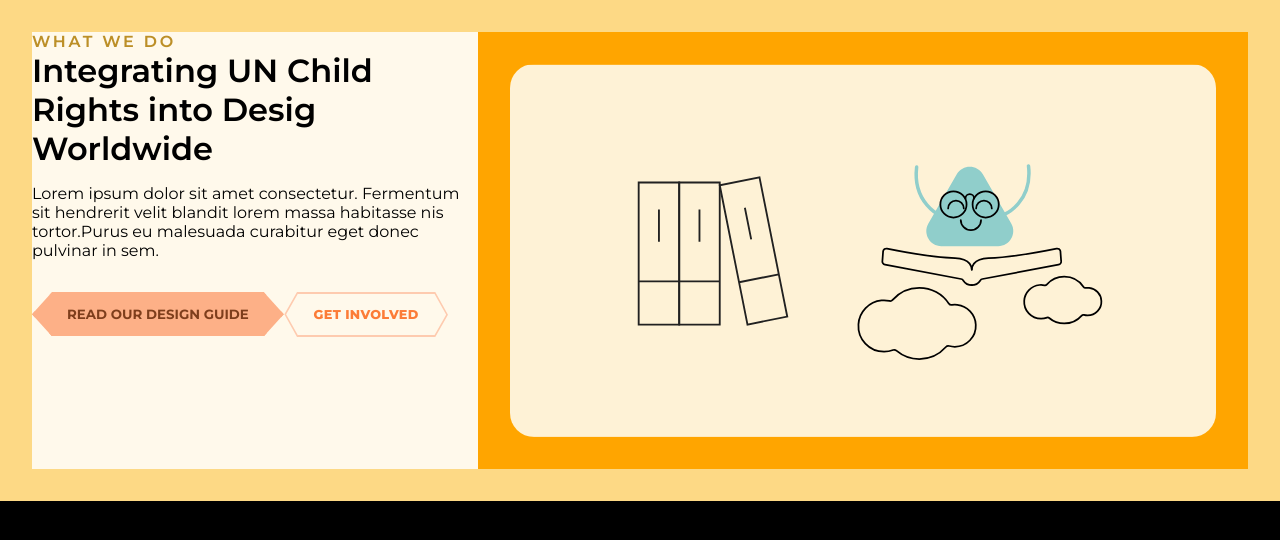
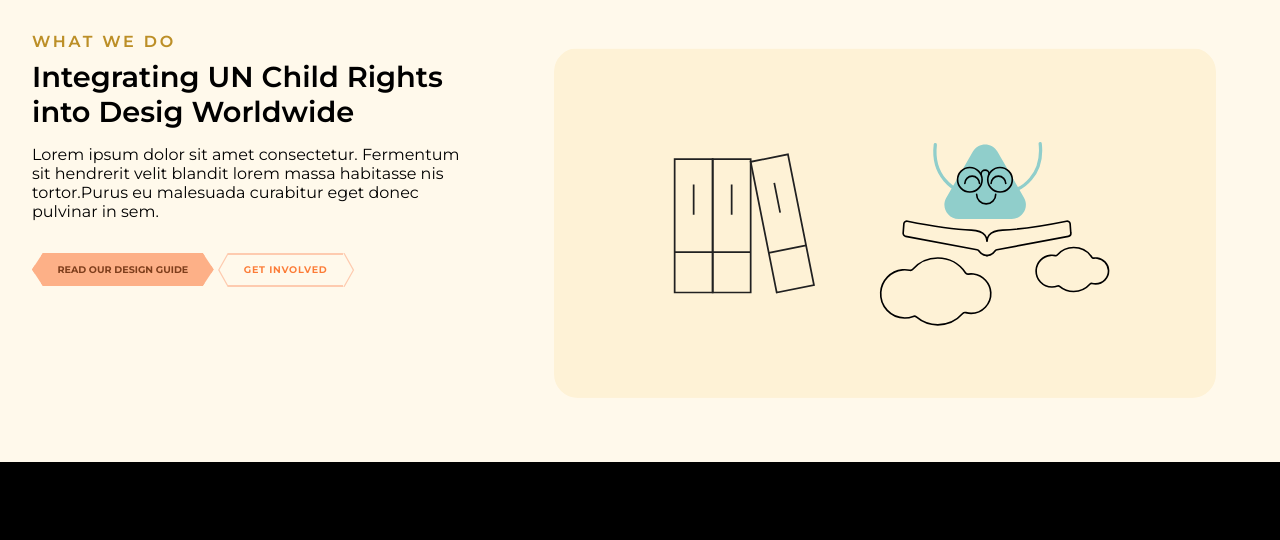
Before and after one commit to joakimtrulsson/d4cr-frontend-nextjs, a Next.js app in the folder frontend/: page / in a window 1280 px wide. Shown: the top 540 px of the page. Built offline with nearby package versions, Linux system fonts and the light colour scheme.

Commit message:
adjusted the primary & secondary buttons

```diff
--- a/frontend/src/styles/components/buttons/primary-button.scss
+++ b/frontend/src/styles/components/buttons/primary-button.scss
@@ -1,13 +1,13 @@
 @import '../../assets/colors.scss';
 
 .primary-button {
-    padding: 0.7rem 2rem;
+    padding: 0.5rem 1.4rem;
     color: $-orange-700;
     background-color: $-orange-300;
     font-weight: bold;
-    font-size: smaller;
+    font-size: 0.6rem;
     cursor: pointer;
     border: solid 3px $-orange-300;
     white-space: nowrap;
-    clip-path: polygon(8% 0, 92% 0, 100% 50%, 92% 100%, 8% 100%, 0% 50%);
+    clip-path: polygon(6% 0, 94% 0, 100% 50%, 94% 100%, 6% 100%, 0% 50%);
 }
--- a/frontend/src/styles/components/buttons/secondary-button.scss
+++ b/frontend/src/styles/components/buttons/secondary-button.scss
@@ -1,7 +1,7 @@
 @import '../../assets/colors.scss';
 
 .secondary-button  {
-    height: 2.83rem;
+    height: 2.1rem;
     width: 9rem;
 
     /* Flexbox */
@@ -11,7 +11,7 @@
 }
 
 .secondary-button img  {
-    height: 2.83rem;
+    height: 2.1rem;
     display: block;
     margin: 0;
 }
@@ -24,15 +24,15 @@
     border-bottom: 2.18px solid $-orange-200;
     border-left: none;
     border-right: none;
-    margin-left: -0.1rem;
-    margin-right: -0.1rem;
+    margin-left: -0.3rem;
+    margin-right: -0.3rem;
 
     /* font style*/
     white-space: nowrap;
     color: $-orange-500;
-    font-weight: 800;
-    font-size: 0.8rem;
-    letter-spacing: 0.02rem;
+    font-weight: 680;
+    font-size: 0.6rem;
+    letter-spacing: 0.045rem;
     text-transform: uppercase;
 
     /* Flexbox */
--- a/frontend/src/styles/sections/text-and-media.scss
+++ b/frontend/src/styles/sections/text-and-media.scss
@@ -2,11 +2,10 @@
 
 .text-and-media-section{
     padding: 2rem;
-    background-color: $-yellow-300;
+    background-color: $-yellow-50;
 }
 
 .text-and-media-container {
-    background-color: $-yellow-50;
 
     /* flexbox */
     display: flex;
@@ -15,8 +14,8 @@
 }
 
 .text-content {
+    width: 40%;
     height: auto;
-    width: 30rem;
 
     /* flexbox */
     display: flex;
@@ -25,20 +24,21 @@
 }
 
 .button-container {
-    width: 100%;
-    height: auto;
-    padding: 1rem 3rem 2rem 0;
+    margin: 1rem 3rem 2rem 0;
 
     /* flexbox */
     display: flex;
     flex-direction: row;
-    flex-wrap: nowrap;
+    flex-wrap: wrap;
     justify-content: start;
 }
 
 .media-content {
-    padding: 2rem;
-    background-color: orange;
+    width: 60%;
+    height: auto;
+
+    margin: 1rem 2rem 2rem 5rem;
+    background-color: $-yellow-50;
 
     /* flexbox */
     display: flex;
@@ -56,8 +56,8 @@
 }
 
 .text-and-media-container h2 {
-    margin: 0;
-    font-size: 2rem;
+    margin: 0.5rem 0 0 0;
+    font-size: 1.8rem;
     font-weight: 610;
 }
 
```
